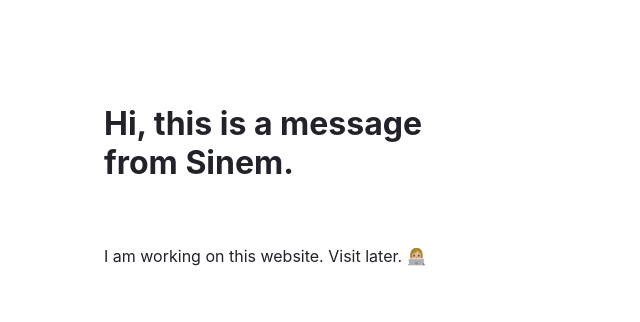
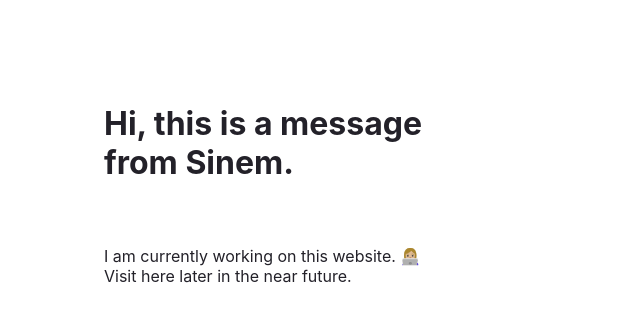
Before and after one commit to nsdere/sinem-ai, a Gatsby site: page / in a window 1280 px wide. Shown: the whole page, without its empty margins (0-640 px from the left). Built offline with nearby package versions, Linux system fonts and the light colour scheme; Gatsby itself is replaced by a stand-in of ours.

Commit message:
new homepage

```diff
--- a/src/pages/index.js
+++ b/src/pages/index.js
@@ -21,7 +21,8 @@ const IndexPage = () => {
         Hi, this is a message from Sinem.
       </h1>
       <p style={paragraphStyles}>
-       I am working on this website. Visit later. 👩🏼‍💻
+       I am currently working on this website. 👩🏼‍💻 <br />
+       Visit here later in the near future.
       </p>
 
     </main>
```
Also changed, not shown: 1 other file.
